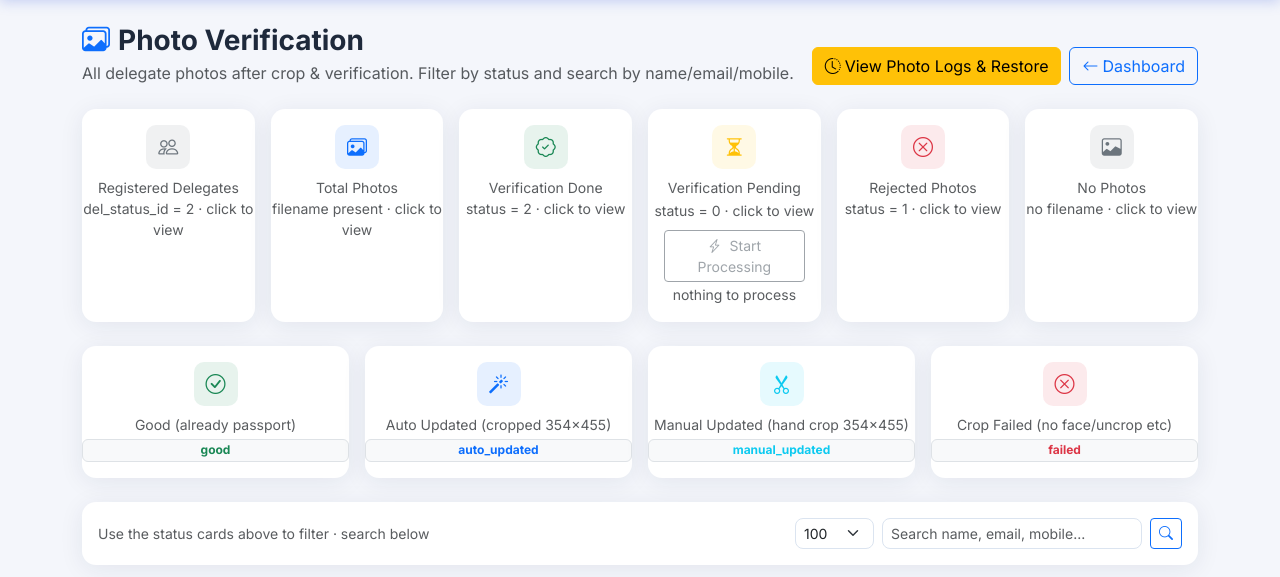
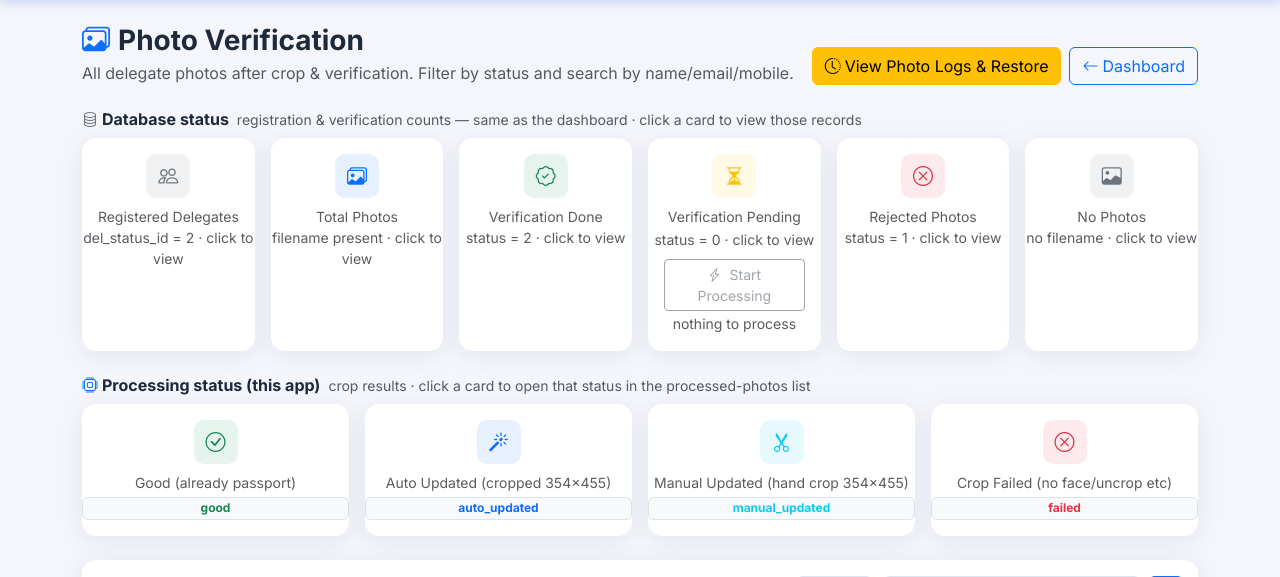
Before and after one commit to NumeroTec/delegate_photo_auto_crop, a Flask app: template templates/photos.html in a window 1280 px wide. Shown: the part 66-643 px from the top of the page. Run offline with Flask 3, Linux system fonts and the light colour scheme; the template is opened without the code that fills it, so the values that code supplies are empty; some libraries are stand-ins or nearby versions.

Commit message:
photo crop page bug fix final

```diff
--- a/routes/photos.py
+++ b/routes/photos.py
@@ -140,6 +140,7 @@
             's3_url': restored_s3_url,
             's3_error': '',
             'uploaded_at': None,
+            'from_disk': True,
         })
 
 
@@ -270,30 +271,36 @@
             orig_url = build_photo_url(rec.get('del_img_path'), rec.get('del_img_filename'))
         except Exception:
             orig_url = None
-        preview_file = _find_preview_for(did, conf_key)
         original_file = _find_original(did, conf_key)
-        # Overlay in-memory crop state so a freshly cropped photo shows the
-        # S3 checkbox in DB views (?view=registered etc.). DB views derive
-        # status from profile_photo_status only (PENDING), so without this
-        # the {% if status in (AUTO/MANUAL) %} S3 box never appears even
-        # though a 354x455 preview exists on disk.
+        # DB views must not show crops left on disk by an earlier run: before
+        # Start Processing (or a manual Crop) there is no session result for
+        # this delegate. Entries rebuilt from disk are flagged 'from_disk'.
         try:
             mem = conf_state.get_entry(conf_schema, did) if did else None
-            if flag != 2 and preview_file and status in ('PENDING', 'REJECTED', 'NO_PHOTO'):
-                mem_status = (mem or {}).get('status') if mem else None
-                if mem_status in ('AUTO_UPDATED', 'MANUAL_UPDATED'):
-                    mem_pv = (mem or {}).get('preview_path')
-                    if mem_pv and os.path.exists(mem_pv):
-                        preview_file = mem_pv
-                    status = mem_status
-                    detail = (mem or {}).get('detail') or 'cropped to 354x455'
-                else:
-                    # Restart-safe fallback: preview exists on disk but no
-                    # in-memory entry (e.g. server restarted). Treat as
-                    # croppped so S3 upload is offered.
-                    status, detail = 'AUTO_UPDATED', 'cropped to 354x455 (from disk)'
         except Exception:
-            pass
+            mem = None
+        mem_status = (mem or {}).get('status') if mem else None
+        fresh = bool(mem) and not (mem or {}).get('from_disk')
+
+        preview_file = None
+        if flag == 2:
+            # Verified/uploaded in the DB: show the local passport copy when
+            # available (template falls back to the DB original URL).
+            preview_file = _find_preview_for(did, conf_key)
+        elif fresh:
+            mem_pv = (mem or {}).get('preview_path')
+            if mem_pv and os.path.exists(mem_pv):
+                preview_file = mem_pv
+            elif mem_status in ('AUTO_UPDATED', 'MANUAL_UPDATED'):
+                preview_file = _find_preview_for(did, conf_key)
+
+        if fresh and mem_status in ('AUTO_UPDATED', 'MANUAL_UPDATED') and preview_file:
+            # A fresh / re-crop is upload-eligible even when the DB row is
+            # already verified (profile_photo_status=2). Without this,
+            # re-cropping a Done delegate in ?view=registered fell back to
+            # GOOD and the S3 checkbox / upload buttons never appeared.
+            status = mem_status
+            detail = (mem or {}).get('detail') or 'cropped to 354x455'
         s3_status, s3_key, s3_url = 'PENDING', None, None
         try:
             if _is_app_uploaded_row(rec, conf_key):
@@ -462,6 +469,21 @@
                 tmp.append(d)
         filtered = tmp
 
+    # Processing-session counts (good / auto / manual / failed). Derived from
+    # this conference's in-memory store. DB views count only results produced
+    # in THIS session (not entries rebuilt from disk after a restart), so the
+    # row reads 0 before Start Processing — matching what the DB view shows.
+    proc_entries = conf_state.scoped_entries(conf_schema)
+    if db_view:
+        proc_entries = [d for d in proc_entries if not d.get('from_disk')]
+    proc_counts = {
+        'total': len(proc_entries),
+        'good': sum(1 for d in proc_entries if d.get('status') == 'GOOD'),
+        'auto_updated': sum(1 for d in proc_entries if d.get('status') in ('AUTO_UPDATED', 'OK')),
+        'manual_updated': sum(1 for d in proc_entries if d.get('status') == 'MANUAL_UPDATED'),
+        'failed': sum(1 for d in proc_entries if d.get('status') == 'FAILED'),
+    }
+
     total = len(filtered)
     # Counts for header (always total counts, not filtered)
     if db_view:
@@ -494,9 +516,10 @@
     page_items = filtered[start:end]
     total_pages = (total + per_page - 1) // per_page if total > 0 else 1
 
-    return render_template('photos.html', items=page_items, counts=counts, status_filter=status_filter,
-                           page=page, per_page=per_page, total=total, total_pages=total_pages, search=search,
-                           db_view=db_view, db_view_label=DB_VIEW_LABELS.get(db_view, ''), db_stats=db_stats)
+    return render_template('photos.html', items=page_items, counts=counts, proc_counts=proc_counts,
+                           status_filter=status_filter, page=page, per_page=per_page, total=total,
+                           total_pages=total_pages, search=search, db_view=db_view,
+                           db_view_label=DB_VIEW_LABELS.get(db_view, ''), db_stats=db_stats)
 
 @photos_bp.route('/image/<path:filename>')
 def serve_image(filename):
@@ -612,6 +635,7 @@
             'original_url': orig_url,
             'status': 'AUTO_UPDATED' if found_preview else 'FAILED',
             'detail': 'restored',
+            'from_disk': True,
         }
         conf_state.set_entry(conf_schema, delegate_id, data)
     rec = data.get('record', {})
@@ -713,6 +737,9 @@
             # New crop needs re-upload even if previously uploaded
             data['s3_status'] = 'PENDING'
             data['s3_error'] = ''
+            # This is a crop made in the current session, even if the entry
+            # was originally rebuilt from disk.
+            data['from_disk'] = False
             # Keep original_path if exists
         else:
             # Create minimal entry if not existed (e.g., after restart)
@@ -728,6 +755,7 @@
                 's3_url': None,
                 's3_error': '',
                 'uploaded_at': None,
+                'from_disk': False,
             })
 
         # Recount THIS conference's dashboard counters so Good/Auto/Manual/Failed stay accurate
--- a/templates/photos.html
+++ b/templates/photos.html
@@ -19,7 +19,11 @@
   </div>
 </div>
 
-<!-- Registration Overview — live counts from DB (same row as dashboard) -->
+<!-- Database status — registration/verification counts (same as dashboard) -->
+<div class="d-flex flex-wrap align-items-center gap-2 mb-2">
+  <h6 class="fw-bold mb-0"><i class="bi bi-database text-secondary me-1"></i>Database status</h6>
+  <small class="text-muted">registration &amp; verification counts — same as the dashboard · click a card to view those records</small>
+</div>
 <div class="row g-3 mb-4">
   <div class="col-6 col-md-4 col-xl">
     <a href="{{ url_for('photos.photos_list', view='registered') }}" class="text-decoration-none">
@@ -93,59 +97,53 @@
   </div>
 </div>
 
-<!-- Counts (processing-session statuses; hidden in DB views — the overview row above already shows DB numbers) -->
-{% if not db_view %}
+<!-- Processing status (this app's crop results) — always shown, including in DB views -->
+<div class="d-flex flex-wrap align-items-center gap-2 mb-2">
+  <h6 class="fw-bold mb-0"><i class="bi bi-cpu text-primary me-1"></i>Processing status (this app)</h6>
+  <small class="text-muted">crop results · click a card to open that status in the processed-photos list</small>
+</div>
 <div class="row g-3 mb-4">
   <div class="col-6 col-md-4 col-xl">
     <a href="{{ url_for('photos.photos_list', status='good', per_page=per_page) }}" class="text-decoration-none">
-      <div class="card card-modern text-center py-3 {% if status_filter=='good' %}border-success border-2{% endif %}">
+      <div class="card card-modern text-center py-3 {% if not db_view and status_filter=='good' %}border-success border-2{% endif %}">
         <div class="stat-icon bg-success bg-opacity-10 text-success mx-auto mb-2"><i class="bi bi-check-circle"></i></div>
-        <div class="h4 fw-bold mb-0 text-success">{{ counts.good }}</div>
+        <div class="h4 fw-bold mb-0 text-success">{{ proc_counts.good }}</div>
         <div class="small text-muted">Good <span class="text-muted">(already passport)</span></div>
-        <span class="badge {% if status_filter=='good' %}bg-success{% else %}bg-light text-success border{% endif %} mt-1">good</span>
+        <span class="badge {% if not db_view and status_filter=='good' %}bg-success{% else %}bg-light text-success border{% endif %} mt-1">good</span>
       </div>
     </a>
   </div>
   <div class="col-6 col-md-4 col-xl">
     <a href="{{ url_for('photos.photos_list', status='auto_updated', per_page=per_page) }}" class="text-decoration-none">
-      <div class="card card-modern text-center py-3 {% if status_filter=='auto_updated' %}border-primary border-2{% endif %}">
+      <div class="card card-modern text-center py-3 {% if not db_view and status_filter=='auto_updated' %}border-primary border-2{% endif %}">
         <div class="stat-icon bg-primary bg-opacity-10 text-primary mx-auto mb-2"><i class="bi bi-magic"></i></div>
-        <div class="h4 fw-bold mb-0 text-primary">{{ counts.auto_updated }}</div>
+        <div class="h4 fw-bold mb-0 text-primary">{{ proc_counts.auto_updated }}</div>
         <div class="small text-muted">Auto Updated <span class="text-muted">(cropped 354×455)</span></div>
-        <span class="badge {% if status_filter=='auto_updated' %}bg-primary{% else %}bg-light text-primary border{% endif %} mt-1">auto_updated</span>
+        <span class="badge {% if not db_view and status_filter=='auto_updated' %}bg-primary{% else %}bg-light text-primary border{% endif %} mt-1">auto_updated</span>
       </div>
     </a>
   </div>
   <div class="col-6 col-md-4 col-xl">
     <a href="{{ url_for('photos.photos_list', status='manual_updated', per_page=per_page) }}" class="text-decoration-none">
-      <div class="card card-modern text-center py-3 {% if status_filter=='manual_updated' %}border-info border-2{% endif %}">
+      <div class="card card-modern text-center py-3 {% if not db_view and status_filter=='manual_updated' %}border-info border-2{% endif %}">
         <div class="stat-icon bg-info bg-opacity-10 text-info mx-auto mb-2"><i class="bi bi-scissors"></i></div>
-        <div class="h4 fw-bold mb-0 text-info">{{ counts.manual_updated }}</div>
+        <div class="h4 fw-bold mb-0 text-info">{{ proc_counts.manual_updated }}</div>
         <div class="small text-muted">Manual Updated <span class="text-muted">(hand crop 354×455)</span></div>
-        <span class="badge {% if status_filter=='manual_updated' %}bg-info text-dark{% else %}bg-light text-info border{% endif %} mt-1">manual_updated</span>
+        <span class="badge {% if not db_view and status_filter=='manual_updated' %}bg-info text-dark{% else %}bg-light text-info border{% endif %} mt-1">manual_updated</span>
       </div>
     </a>
   </div>
   <div class="col-6 col-md-4 col-xl">
     <a href="{{ url_for('photos.photos_list', status='failed', per_page=per_page) }}" class="text-decoration-none">
-      <div class="card card-modern text-center py-3 {% if status_filter=='failed' %}border-danger border-2{% endif %}">
+      <div class="card card-modern text-center py-3 {% if not db_view and status_filter=='failed' %}border-danger border-2{% endif %}">
         <div class="stat-icon bg-danger bg-opacity-10 text-danger mx-auto mb-2"><i class="bi bi-x-circle"></i></div>
-        <div class="h4 fw-bold mb-0 text-danger">{{ counts.failed }}</div>
+        <div class="h4 fw-bold mb-0 text-danger">{{ proc_counts.failed }}</div>
         <div class="small text-muted">Crop Failed <span class="text-muted">(no face/uncrop etc)</span></div>
-        <span class="badge {% if status_filter=='failed' %}bg-danger{% else %}bg-light text-danger border{% endif %} mt-1">failed</span>
+        <span class="badge {% if not db_view and status_filter=='failed' %}bg-danger{% else %}bg-light text-danger border{% endif %} mt-1">failed</span>
       </div>
     </a>
   </div>
 </div>
-{% endif %}
-
-{% if db_view %}
-<!-- DB view banner (opened from a dashboard overview card) -->
-<div class="alert alert-info d-flex flex-wrap align-items-center justify-content-between gap-2 border-0 shadow-sm">
-  <div><i class="bi bi-database me-1"></i>Showing <strong>{{ db_view_label }}</strong> from database ({{ total }}) — matches the dashboard count.</div>
-  <a href="{{ url_for('photos.photos_list') }}" class="btn btn-sm btn-outline-primary">Back to processed view</a>
-</div>
-{% endif %}
 
 {% if counts.total==0 %}
 <div class="card card-modern p-5 text-center">
@@ -243,10 +241,17 @@
           {% if item.preview_path %}
             <img src="{{ url_for('photos.serve_image', filename=preview_file) }}" alt="cropped" class="img-fluid rounded border" style="max-height:150px; object-fit:contain; {% if item.status=='GOOD' %}border-color:#198754 !important;{% elif item.status=='FAILED' %}border-color:#dc3545 !important;{% endif %}">
           {% else %}
+            {% if item.status in ('PENDING', 'NO_PHOTO') %}
+            <div class="text-center text-muted">
+              <i class="bi bi-hourglass-split" style="font-size:2rem;"></i>
+              <small class="d-block mt-1">{% if item.status == 'NO_PHOTO' %}No photo uploaded{% else %}Not processed yet{% endif %}</small>
+            </div>
+            {% else %}
             <div class="text-center">
               <i class="bi bi-x-circle text-danger" style="font-size:2rem;"></i>
               <small class="d-block text-danger mt-1">{{ item.detail }}</small>
             </div>
+            {% endif %}
           {% endif %}
         </div>
       </div>
@@ -424,6 +429,7 @@
       <div class="modal-footer">
         <button type="button" class="btn btn-outline-secondary" data-bs-dismiss="modal">Cancel</button>
         <button type="button" class="btn btn-primary" id="saveCropBtn" onclick="saveCrop()"><i class="bi bi-check-lg me-1"></i>Save Crop ({{ OUTPUT_WIDTH|default(354) }}×{{ OUTPUT_HEIGHT|default(455) }})</button>
+        <button type="button" class="btn btn-success" id="saveUploadBtn" onclick="saveCropAndUpload()"><i class="bi bi-cloud-upload me-1"></i>Save & Upload to S3</button>
       </div>
     </div>
   </div>
@@ -678,15 +684,11 @@
   reader.readAsDataURL(file);
 });
 
-function saveCrop() {
-  if (!cropper) { alert('No image loaded — wait for the photo to appear, then retry'); return; }
-  const btn = document.getElementById('saveCropBtn');
+function getCroppedBlob() {
+  return new Promise((resolve, reject) => {
+    if (!cropper) { reject(new Error('No image loaded — wait for the photo to appear, then retry')); return; }
     const OUT_W = {{ OUTPUT_WIDTH|default(354) }};
     const OUT_H = {{ OUTPUT_HEIGHT|default(455) }};
-  const saveLabel = `<i class="bi bi-check-lg me-1"></i>Save Crop (${OUT_W}×${OUT_H})`;
-  const resetBtn = () => { btn.disabled=false; btn.innerHTML=saveLabel; };
-  btn.disabled = true;
-  btn.innerHTML = '<span class="spinner-border spinner-border-sm me-1"></span>Saving...';
     let canvas = null;
     try {
       canvas = cropper.getCroppedCanvas({
@@ -696,36 +698,107 @@
         imageSmoothingQuality: 'high'
       });
     } catch (e) {
-    console.error(e);
-    alert('Crop blocked by the browser (image security). Close, reopen the popup and retry.');
-    resetBtn();
+      reject(new Error('Crop blocked by the browser (image security). Close, reopen the popup and retry.'));
       return;
     }
-  if (!canvas) { alert('Crop failed — reopen the popup and retry'); resetBtn(); return;}
+    if (!canvas) { reject(new Error('Crop failed — reopen the popup and retry')); return; }
     canvas.toBlob(function(blob){
+      if (!blob) reject(new Error('Crop failed — reopen the popup and retry'));
+      else resolve(blob);
+    }, 'image/jpeg', 0.92);
+  });
+}
+
+function postManualCrop(blob) {
   const form = new FormData();
   form.append('cropped', blob, 'crop.jpg');
-    fetch(`/photos/manual_crop/${currentDelegateId}`, {method:'POST', body: form})
-      .then(r => r.json())
-      .then(data => {
-        if (data.success) {
-          // update card images in grid without full reload
+  return fetch(`/photos/manual_crop/${currentDelegateId}`, {method:'POST', body: form})
+    .then(r => r.json().then(d => ({ok: r.ok, data: d})))
+    .then(({ok, data}) => {
+      if (!ok || !data.success) throw new Error((data && (data.error||data.message)) || 'Save failed');
+      return data;
+    });
+}
+
+function postSingleUpload(delegateId) {
+  return fetch('/upload/single', {
+    method: 'POST',
+    headers: {'Content-Type': 'application/json'},
+    body: JSON.stringify({delegate_id: delegateId})
+  })
+  .then(r => r.json().then(d => ({ok: r.ok, data: d})))
+  .then(({ok, data}) => {
+    if (!ok || !data.success) throw new Error((data && data.error) || 'S3 upload failed');
+    return data;
+  });
+}
+
+function refreshGridImages(delegateId) {
   const ts = Date.now();
-          document.querySelectorAll(`img[src*="${currentDelegateId}.jpg"]`).forEach(img=>{
+  document.querySelectorAll(`img[src*="${delegateId}.jpg"]`).forEach(img=>{
     const src = img.src.split('?')[0] + '?t=' + ts;
     img.src = src;
   });
-          // also close modal
+}
+
+function setCropButtonsEnabled(enabled) {
+  const saveBtn = document.getElementById('saveCropBtn');
+  const upBtn = document.getElementById('saveUploadBtn');
+  if (saveBtn) saveBtn.disabled = !enabled;
+  if (upBtn) upBtn.disabled = !enabled;
+}
+
+function saveCrop() {
+  const btn = document.getElementById('saveCropBtn');
+  const OUT_W = {{ OUTPUT_WIDTH|default(354) }};
+  const OUT_H = {{ OUTPUT_HEIGHT|default(455) }};
+  const saveLabel = `<i class="bi bi-check-lg me-1"></i>Save Crop (${OUT_W}×${OUT_H})`;
+  setCropButtonsEnabled(false);
+  btn.innerHTML = '<span class="spinner-border spinner-border-sm me-1"></span>Saving...';
+  document.getElementById('cropStatus').textContent = 'Saving crop...';
+  getCroppedBlob()
+    .then(postManualCrop)
+    .then(() => {
+      refreshGridImages(currentDelegateId);
+      document.getElementById('cropStatus').textContent = 'Saved — closing...';
       bootstrap.Modal.getInstance(document.getElementById('cropModal')).hide();
-          // optional reload to refresh status badge
       setTimeout(()=> location.reload(), 800);
-        } else {
-          alert('Save failed: ' + (data.error||'unknown'));
+    })
+    .catch(err => {
+      console.error(err);
+      alert(err.message || 'Save failed');
+      document.getElementById('cropStatus').textContent = '';
+    })
+    .finally(()=> { btn.innerHTML = saveLabel; setCropButtonsEnabled(true); });
 }
+
+function saveCropAndUpload() {
+  const btn = document.getElementById('saveUploadBtn');
+  const origLabel = '<i class="bi bi-cloud-upload me-1"></i>Save & Upload to S3';
+  const delegateId = currentDelegateId;
+  if (!delegateId) { alert('No delegate selected'); return; }
+  setCropButtonsEnabled(false);
+  btn.innerHTML = '<span class="spinner-border spinner-border-sm me-1"></span>Saving...';
+  document.getElementById('cropStatus').textContent = 'Saving crop...';
+  getCroppedBlob()
+    .then(postManualCrop)
+    .then(() => {
+      refreshGridImages(delegateId);
+      document.getElementById('cropStatus').textContent = 'Saved — uploading to S3...';
+      btn.innerHTML = '<span class="spinner-border spinner-border-sm me-1"></span>Uploading to S3...';
+      return postSingleUpload(delegateId);
     })
-      .catch(err=> { console.error(err); alert('Network error'); })
-      .finally(()=> { btn.disabled=false; btn.innerHTML=saveLabel; });
-  }, 'image/jpeg', 0.92);
+    .then((data) => {
+      document.getElementById('cropStatus').textContent = 'Uploaded to S3 — moved to Good. Closing...';
+      bootstrap.Modal.getInstance(document.getElementById('cropModal')).hide();
+      setTimeout(()=> location.reload(), 800);
+    })
+    .catch(err => {
+      console.error(err);
+      alert('Save & Upload failed: ' + (err.message || 'unknown'));
+      document.getElementById('cropStatus').textContent = '';
+    })
+    .finally(()=> { btn.innerHTML = origLabel; setCropButtonsEnabled(true); });
 }
 
 // Fix small preview on open: load pending image after modal is fully visible
```
Also changed, not shown: routes/dashboard.py (+56 -36 lines), services/crop_service.py (+40 -29 lines), 58.jpg (added), 1 other file. Lines whose indentation alone changed are shown as unchanged.
